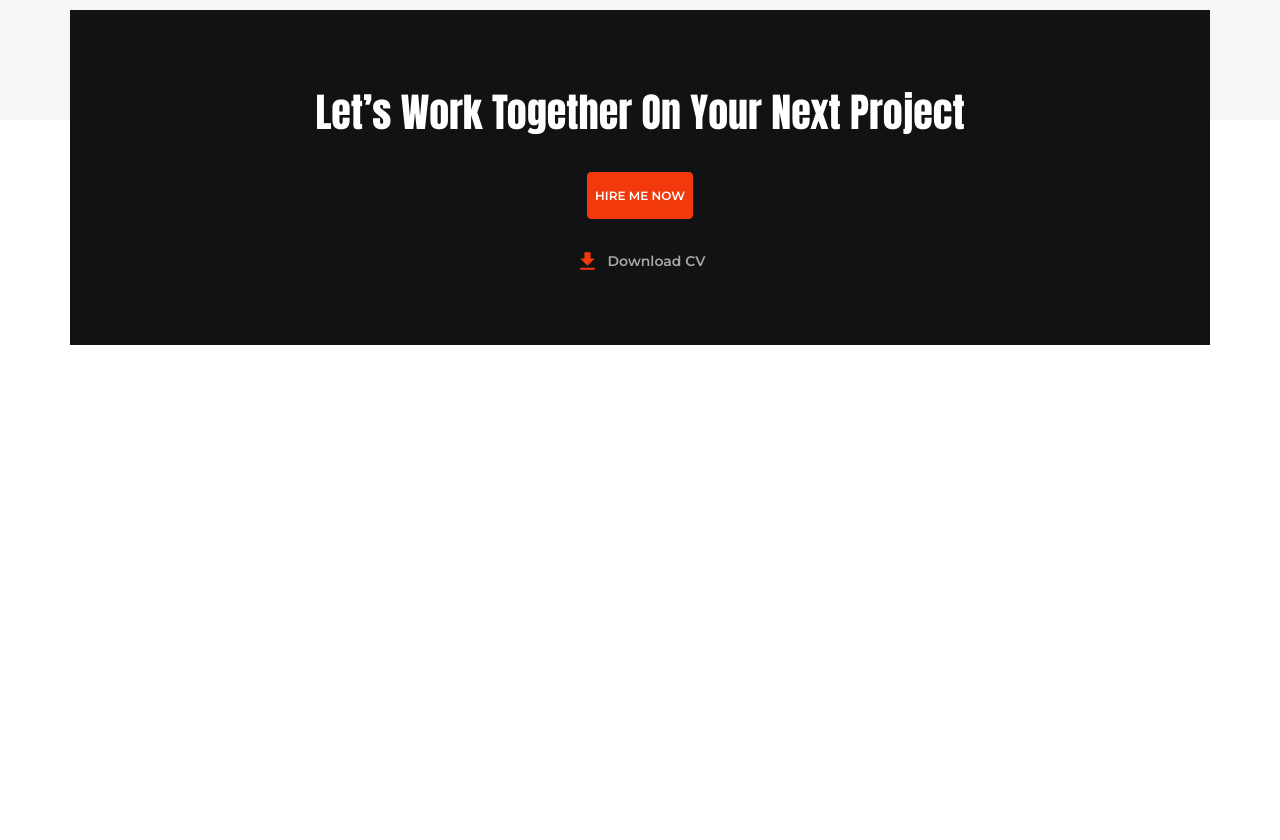
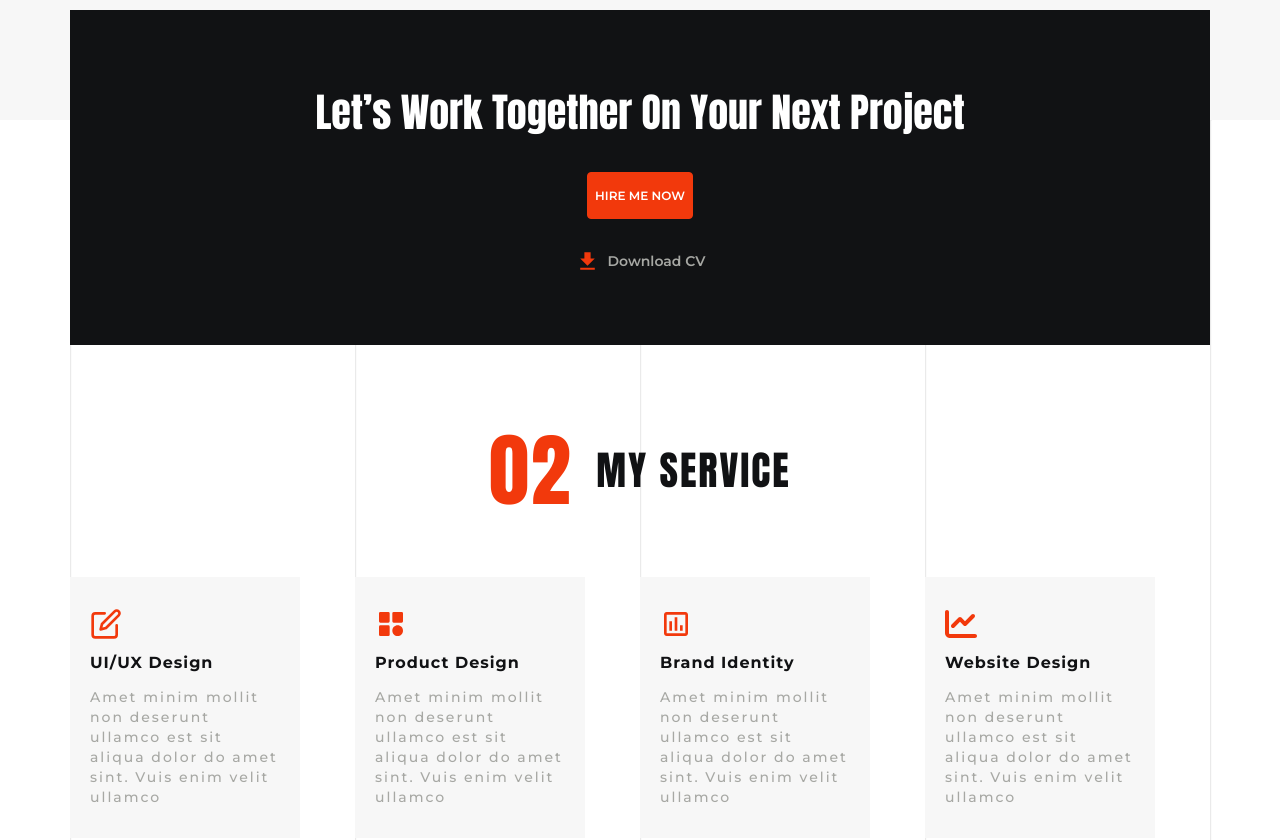
Before and after one commit to Asliddin-Coder/victor.com, a React (Vite) app: page / in a window 1280 px wide. Shown: the part 1620-2460 px from the top of the page. Before the commit the page ends 2052 px from the top, so only its background shows below. Built offline with nearby package versions, Linux system fonts and the light colour scheme.

Commit message:
My Services Completed

```diff
--- a/src/assets/styles/components/_button.scss
+++ b/src/assets/styles/components/_button.scss
@@ -47,6 +47,7 @@
     color: $color-text-white;
     border: 1px solid $color-primary-main;
     border-radius: .4rem;
+    z-index: 1;
     user-select: none;
     -webkit-user-select: none;
     -ms-user-select: none;
--- a/src/components/letsWork/LetsWork.module.scss
+++ b/src/components/letsWork/LetsWork.module.scss
@@ -51,6 +51,7 @@
                 user-select: none;
                 -webkit-user-select: none;
                 -moz-user-select: none;
+                z-index: 1;
 
                 .btn {
                     font-size: 2.5rem;
--- /dev/null
+++ b/src/components/myServices/MyServices.jsx
@@ -0,0 +1,51 @@
+import styles from './MyServices.module.scss';
+import { MdOutlineInsertChartOutlined } from "react-icons/md";
+import { FiEdit } from "react-icons/fi";
+import { BiSolidCategory } from "react-icons/bi";
+import { FaChartLine } from "react-icons/fa6";
+const MyServices = () => {
+    return (
+        <div className={styles.myServices}>
+            <div className={styles.container}>
+
+                <div className={styles.lines}>
+                    <hr className={styles.line}/>
+                    <hr className={styles.line}/>
+                    <hr className={styles.line}/>
+                    <hr className={styles.line}/>
+                    <hr className={styles.line}/>
+                </div>
+
+                <h3 className={styles.title}>
+                    <span className={styles.orange}>02</span>
+                    my service
+                </h3>
+
+                <div className={styles.cardList}>
+                    <div className={styles.card}>
+                        <FiEdit className={styles.icon} />
+                        <h4>UI/UX Design</h4>
+                        <p>Amet minim mollit non deserunt ullamco est sit aliqua dolor do amet sint. Vuis enim velit ullamco</p>
+                    </div>
+                    <div className={styles.card}>
+                        <BiSolidCategory className={styles.icon} />
+                        <h4>Product Design</h4>
+                        <p>Amet minim mollit non deserunt ullamco est sit aliqua dolor do amet sint. Vuis enim velit ullamco</p>
+                    </div>
+                    <div className={styles.card}>
+                        <MdOutlineInsertChartOutlined className={styles.icon} />
+                        <h4>Brand Identity</h4>
+                        <p>Amet minim mollit non deserunt ullamco est sit aliqua dolor do amet sint. Vuis enim velit ullamco</p>
+                    </div>
+                    <div className={styles.card}>
+                        <FaChartLine className={styles.icon} />
+                        <h4>Website Design</h4>
+                        <p>Amet minim mollit non deserunt ullamco est sit aliqua dolor do amet sint. Vuis enim velit ullamco</p>
+                    </div>
+                </div>
+            </div>
+        </div>
+    )
+}
+
+export default MyServices
--- /dev/null
+++ b/src/components/myServices/MyServices.module.scss
@@ -0,0 +1,166 @@
+@use '../../assets/styles/main' as *;
+
+.myServices {
+    .container {
+        padding: 30rem 0 8.3rem 0;
+        position: relative;
+        display: flex;
+        flex-direction: column;
+        gap: 5.71rem;
+
+        .lines {
+            position: absolute;
+            top: 0;
+            left: 0;
+            width: 100%;
+            height: 100%;
+            z-index: -100;
+
+            .line {
+                position: absolute;
+                top: 0;
+                bottom: 0;
+                width: 0.1rem;
+                background-color: $color-secondary-grey-10;
+                opacity: .2;
+
+                &:nth-child(1) {
+                    left: 0%;
+                }
+
+                &:nth-child(2) {
+                    left: 25%;
+                }
+
+                &:nth-child(3) {
+                    left: 50%;
+                }
+
+                &:nth-child(4) {
+                    left: 75%;
+                }
+
+                &:nth-child(5) {
+                    left: 100%;
+                }
+            }
+        }
+
+        .title {
+            display: flex;
+            align-items: center;
+            justify-content: center;
+            gap: 2.4rem;
+            font-size: $heading-40;
+            font-family: $font-primary;
+            font-weight: $font-weight-regular;
+            letter-spacing: .2rem;
+            line-height: 10rem;
+            text-transform: uppercase;
+            user-select: none;
+            -webkit-user-select: none;
+            -moz-user-select: none;
+            color: $color-text-black;
+
+            .orange {
+                font-size: $heading-80;
+                color: $color-primary-main;
+            }
+        }
+
+        .cardList {
+            display: flex;
+            align-items: center;
+            flex-wrap: wrap;
+            gap: 5.5rem;
+            z-index: 1;
+
+            .card {
+                width: 23rem;
+                flex-grow: 30rem;
+                height: 26.06rem;
+                background-color: $color-secondary-grey-10;
+                display: flex;
+                flex-direction: column;
+                align-items: flex-start;
+                justify-content: space-between;
+                padding: 3.1rem 2rem;
+
+                .icon {
+                    font-size: 3.2rem;
+                    color: $color-primary-main;
+                }
+
+                h4 {
+                    font-family: $font-secondary;
+                    font-size: 1.6rem;
+                    font-weight: $font-weight-bold;
+                    color: $color-primary-black;
+                    line-height: 3rem;
+                    letter-spacing: .1rem;
+                }
+
+                p {
+                    font-size: 1.4rem;
+                    font-family: $font-secondary;
+                    font-weight: $font-weight-medium;
+                    color: $color-secondary-grey-100;
+                    line-height: 2rem;
+                    letter-spacing: .2rem;
+                }
+
+                &:hover {
+                    background-color: $color-primary-main;
+                    color: $color-text-white;
+                    cursor: pointer;
+                    transition: all .3s ease-in-out;
+
+                    .icon {
+                        color: $color-text-white;
+                    }
+
+                    h4 {
+                        color: $color-text-white;
+                    }
+
+                    p {
+                        color: $color-secondary-grey-10;
+                    }
+                }
+            }
+        }
+    }
+}
+
+@media screen and (max-width: 992px) {
+    .myServices {
+        padding-top: 35.6rem;
+
+        .container {
+            .lines{
+                display: none;
+            }
+            .title {
+                font-size: $heading-32;
+
+                .orange {
+                    font-size: $heading-64;
+                }
+            }
+
+            .cardList {
+                gap: 3.2rem;
+                padding: 0 1.6rem;
+
+                .card {
+                    flex-basis: 31rem;
+                    flex-grow: 2;
+
+                    p {
+                        line-height: 2.4rem;
+                    }
+                }
+            }
+        }
+    }
+}
--- a/src/pages/home/Home.jsx
+++ b/src/pages/home/Home.jsx
@@ -1,6 +1,7 @@
 import AboutMe from '../../components/aboutMe/AboutMe';
 import Header from '../../components/header/Header';
 import LetsWork from '../../components/letsWork/LetsWork';
+import MyServices from '../../components/myServices/MyServices';
 
 const Home = () => {
   return (
@@ -8,6 +9,7 @@ const Home = () => {
         <Header />
         <AboutMe />
         <LetsWork />
+        <MyServices />
     </>
   )
 }
```
